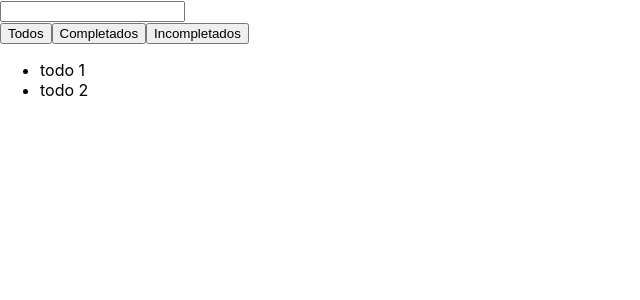
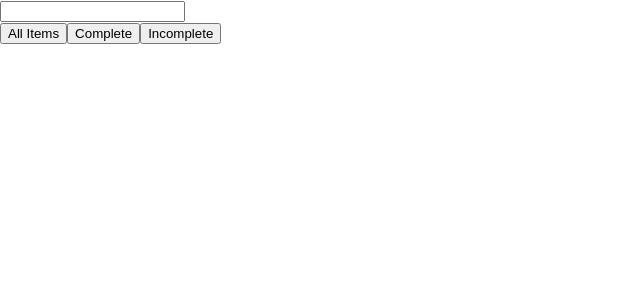
Before and after one commit to juan-carlos-aguilar/guia-definitiva, a React (Vite) app: page / in a window 1280 px wide. Shown: the top 300 px of the page, without its empty margins (0-640 px from the left). Built offline with nearby package versions, Linux system fonts and the light colour scheme.

Commit message:
Refactoring reducers

```diff
--- a/src/App.tsx
+++ b/src/App.tsx
@@ -1,39 +1,145 @@
-import { useSelector, useDispatch } from "react-redux"
+import { useDebugValue, useState } from "react";
+import { useSelector, useDispatch } from "react-redux";
 
 const initialState = {
   entities: [],
-}
+  filter: "all",
+};
 
-export const reducer = (state = initialState, action ) => {
-  switch(action.type) {
-    case 'todo/add': {
-      return {
-        ...state,
-        entities: [{}]
-      }
+export const filterReducer = (state = "all", action) => {
+  switch (action.type) {
+    case "filter/set":
+      return action.payload;
+    default:
+      return state;
+  }
+};
+
+export const todosReducer = (state = [], action) => {
+  switch (action.type) {
+    case "todo/add": {
+      return state.concat({ ...action.payload });
     }
+    case "todo/complete": {
+      const newTodos = state.map(todo => {
+        if (todo.id === action.payload.id) {
+          return { ...todo, completed: !todo.completed };
+        }
+
+        return todo;
+      });
+      return newTodos;
+    }
+    default:
+      return state;
   }
-  return state
-}
+};
 
+export const reducer = (state = initialState, action) => {
+  return {
+    entities: todosReducer(state.entities, action),
+    filter: filterReducer(state.filter, action),
+  };
+};
+
+// Reducer, handles complete/incomplete states
+// export const reducer = (state = initialState, action) => {
+//   switch (action.type) {
+//     case 'todo/add': {
+//       return {
+//         ...state,
+//         entities: state.entities.concat({ ...action.payload })
+//       }
+//     }
+//     case 'todo/complete': {
+//       const newTodos = state.entities.map(todo => {
+//         if (todo.id === action.payload.id) {
+//           return { ...todo, completed: !todo.completed }
+//         }
+//         return todo
+//       })
+//       return {
+//         ...state,
+//         entities: newTodos
+//       }
+//     }
+//     case 'filter/set': {
+//       return {
+//         ...state,
+//         filter: action.payload,
+//       }
+//     }
+//   }
+//   return state
+// }
+
+const TodoItem = ({ todo }) => {
+  const dispatch = useDispatch();
+
+  return (
+    <li
+      style={{ textDecoration: todo.completed ? "line-through" : "none" }}
+      onClick={() => dispatch({ type: "todo/complete", payload: todo })}
+    >
+      {todo.title}
+    </li>
+  );
+};
+
+const selectTodos = (state) => {
+  const { entities, filter } = state;
+  if (filter === "complete") {
+    return entities.filter((todo) => todo.completed);
+  }
+
+  if (filter === "incomplete") {
+    return entities.filter((todo) => !todo.completed);
+  }
+
+  return entities;
+};
 const App = () => {
+  const [value, setValue] = useState("");
   const dispatch = useDispatch();
-  const state = useSelector(x => x);
-  console.log(state, 'rendering');
+  const todos = useSelector(selectTodos);
+
+  // handleform submit
+  const submit = (e) => {
+    e.preventDefault();
+    if (!value.trim()) {
+      return;
+    }
+    const id = Math.random().toString(36);
+    const todo = { title: value, completed: false, id };
+    dispatch({ type: "todo/add", payload: todo });
+    setValue("");
+  };
+
   return (
     <div>
-      <form action="">
-        <input />
+      <form onSubmit={submit}>
+        <input value={value} onChange={(e) => setValue(e.target.value)} />
       </form>
-      <button onClick={() => dispatch({ type: 'todo/add'})}>Todos</button>
-      <button>Completados</button>
-      <button>Incompletados</button>
+      <button onClick={() => dispatch({ type: "filter/set", payload: "all" })}>
+        All Items
+      </button>
+      <button
+        onClick={() => dispatch({ type: "filter/set", payload: "complete" })}
+      >
+        Complete
+      </button>
+      <button
+        onClick={() => dispatch({ type: "filter/set", payload: "incomplete" })}
+      >
+        Incomplete
+      </button>
       <ul>
-        <li>todo 1</li>
-        <li>todo 2</li>
+        {todos.map((todo) => (
+          <TodoItem key={todo.id} todo={todo} />
+        ))}
       </ul>
     </div>
-  )
-}
+  );
+};
 
-export default App
+export default App;
```
